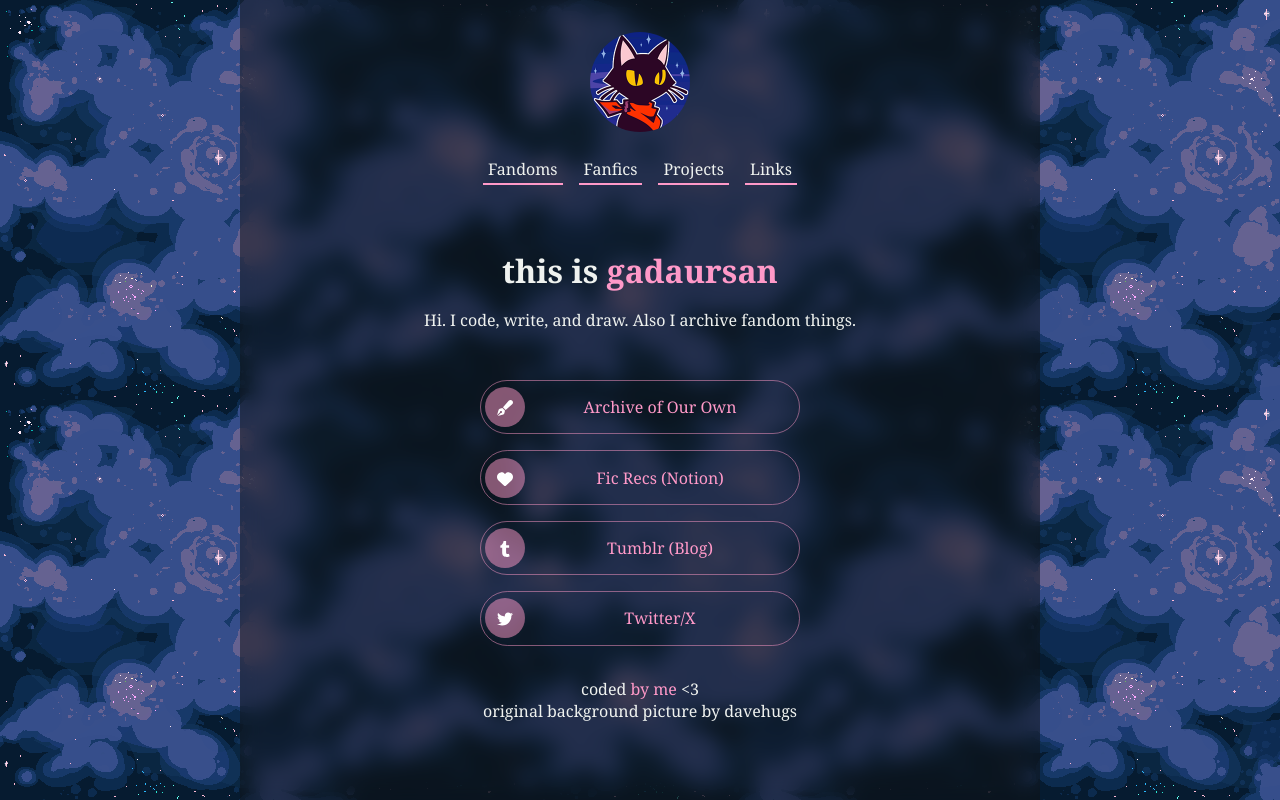
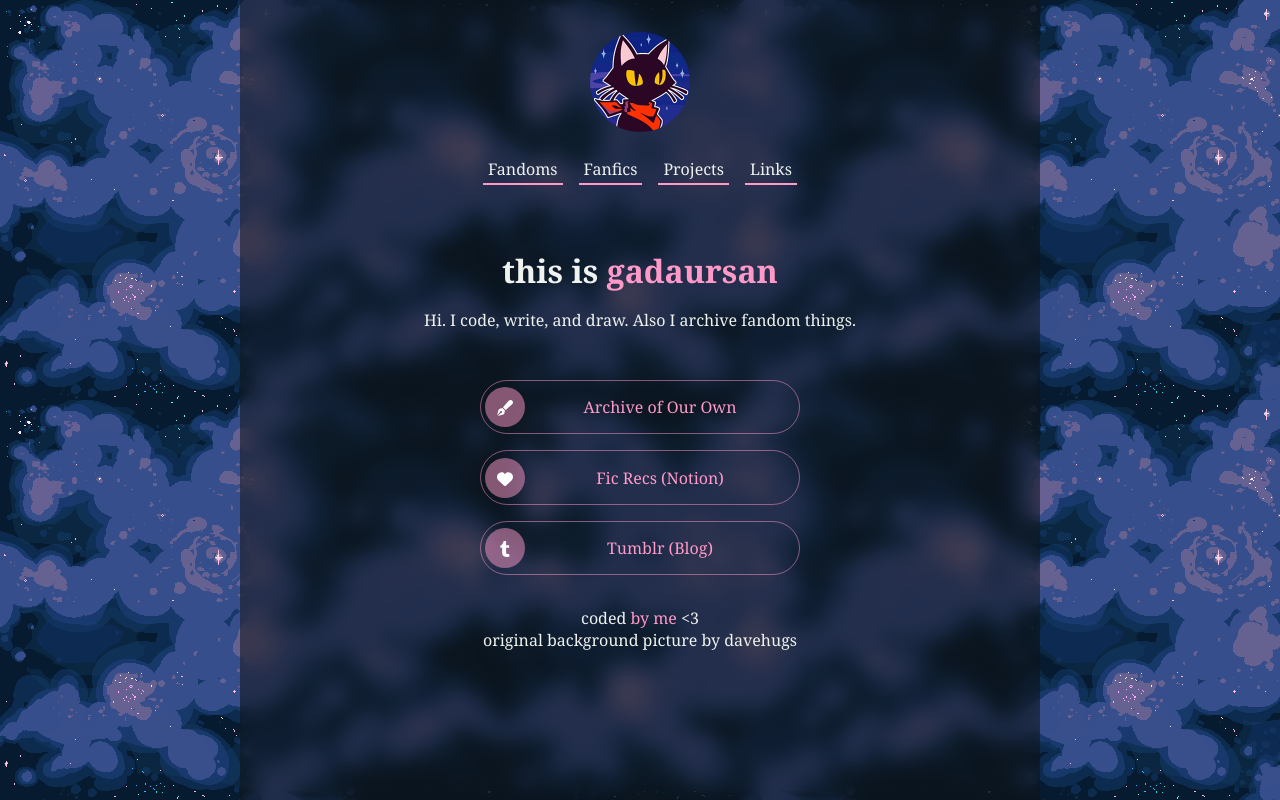
Before and after one commit to gadaursan/gadaursan.github.io, a React (Create React App) app: page / in a window 1280 px wide. Built offline with nearby package versions, Linux system fonts and the light colour scheme.

Commit message:
Remove unused links

```diff
--- a/src/pages/Page-DB.tsx
+++ b/src/pages/Page-DB.tsx
@@ -68,12 +68,6 @@
     priority: true,
   },
   {
-    label: 'Twitter/X',
-    to: 'https://twitter.com/minjonettes',
-    icon: ICONS.twitter,
-    priority: true,
-  },
-  {
     label: 'Fanlore',
     to: 'https://fanlore.org/wiki/User:Gadaursan',
     icon: ICONS.magnifying_glass,
--- a/src/static/Icons.tsx
+++ b/src/static/Icons.tsx
@@ -1,7 +1,6 @@
 import tumblr from './tumblr.svg'
 import lock from './lock-solid.svg'
 import pen from './pen-fancy-solid.svg'
-import twitter from './twitter.svg'
 import magnifying_glass from './magnifying-glass-solid.svg'
 import droplet from './droplet-solid.svg'
 import heart from './heart-solid.svg'
@@ -10,7 +9,6 @@
   tumblr: tumblr,
   lock: lock,
   pen: pen,
-  twitter: twitter,
   magnifying_glass: magnifying_glass,
   droplet: droplet,
   heart: heart,
```
Also changed, not shown: src/static/twitter.svg (deleted).
